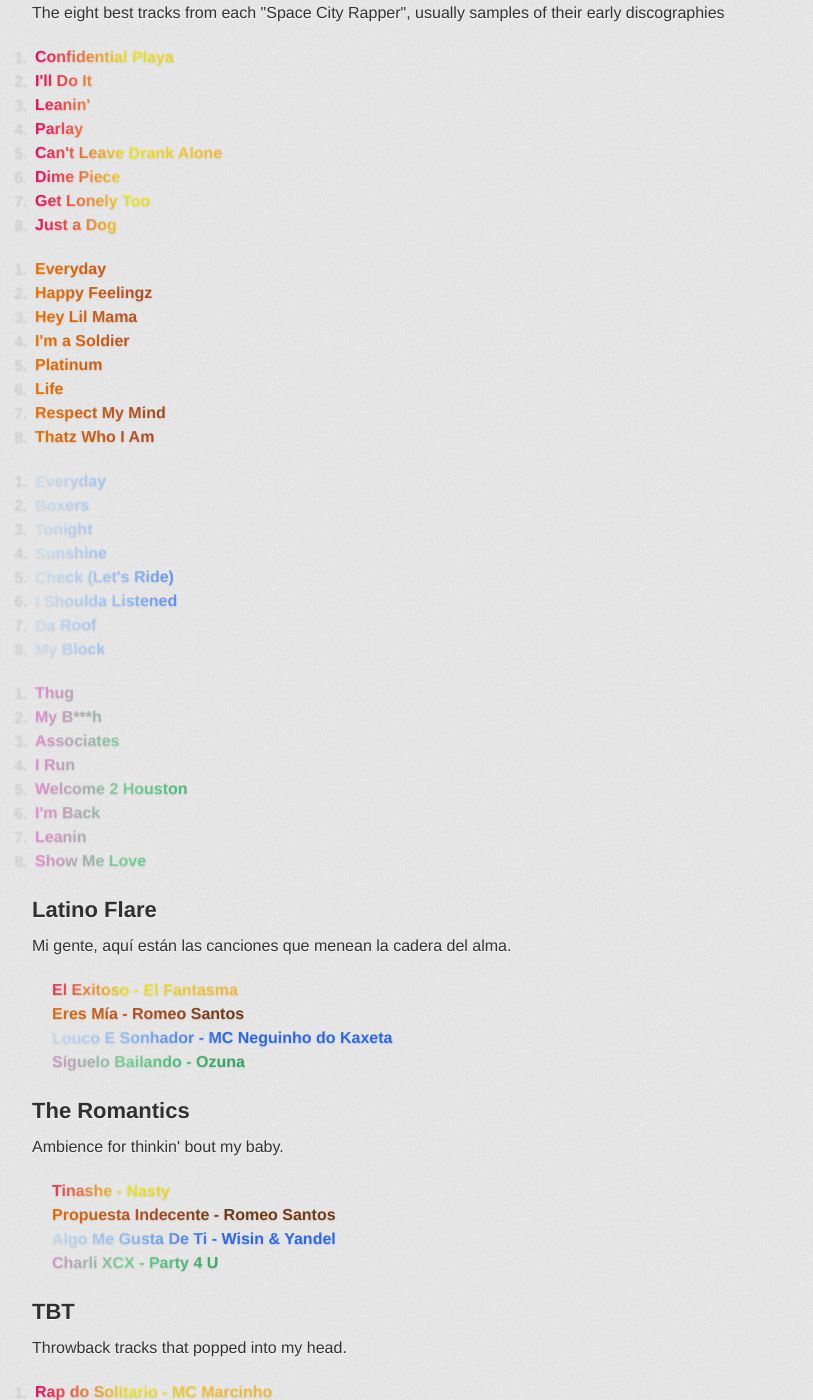
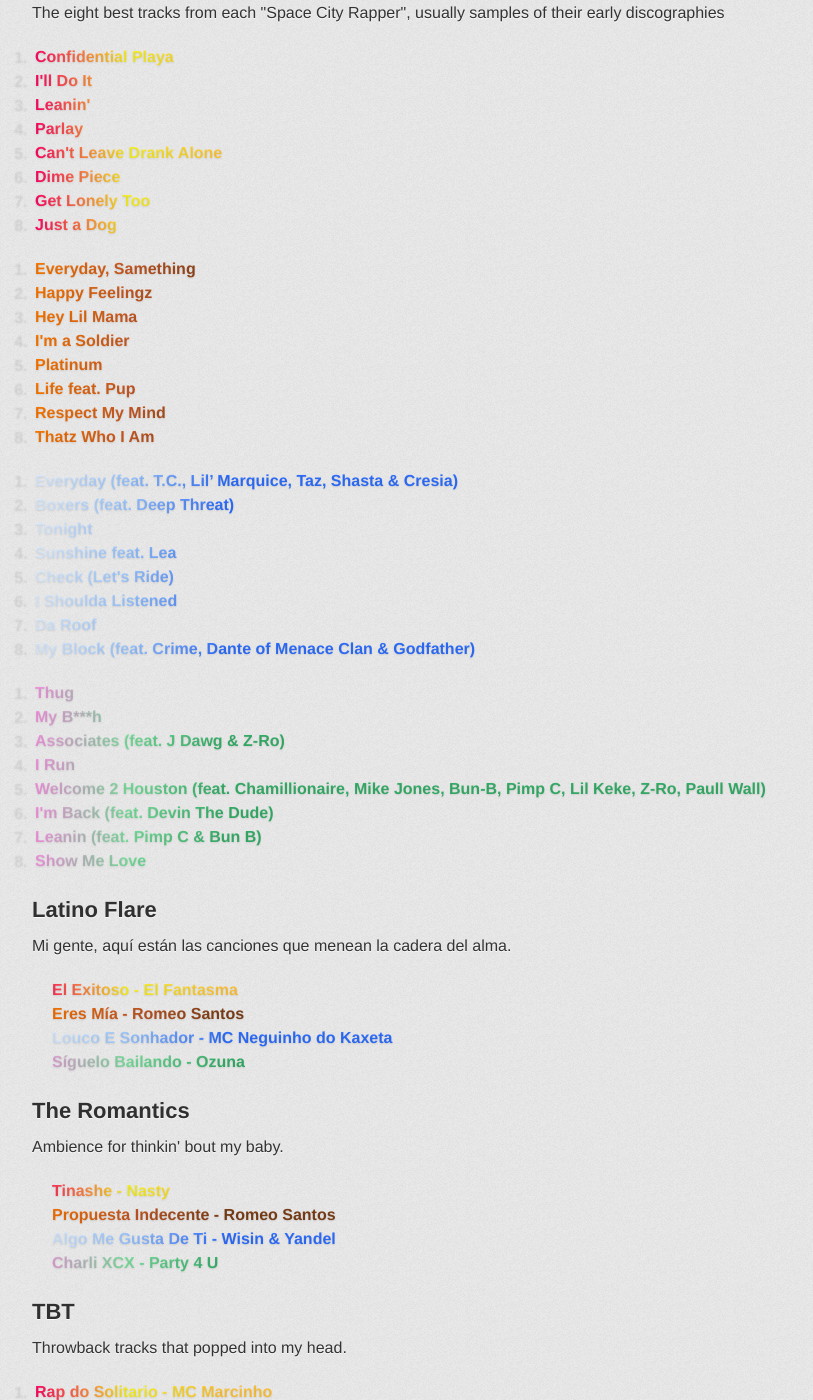
Before and after one commit to juleshenry/juleshenry.github.io, a Jekyll site: the page built from _posts/2025-06-22-Radio-Julio.md, in a window 1280 px wide and 1400 px high, scrolled down 3088 px. Shown: the whole window, without its empty margins (0-813 px from the left). Built offline with Jekyll 4.4.1, drawn with Linux system fonts in a browser that asks for light colours; some web fonts are replaced.

Commit message:
respect-my-mind

```diff
--- a/_posts/2025-06-22-Radio-Julio.md
+++ b/_posts/2025-06-22-Radio-Julio.md
@@ -76,7 +76,7 @@
                             -webkit-background-clip: text;
                             -webkit-text-fill-color: transparent;
                             font-weight: bold;
-                            text-shadow: 0 1px 1px rgba(0,0,0,0.2);">Zero</td>
+                            text-shadow: 0 1px 1px rgba(0,0,0,0.2);">Z-Ro</td>
                 <td style="background: linear-gradient(to bottom, red, #000);
                             -webkit-background-clip: text;
                             -webkit-text-fill-color: transparent;
@@ -273,33 +273,33 @@
     <li>Just a Dog</li>
 </ol>
 <ol style="background: linear-gradient(90deg, #ff7b00 0%, #c85a26 10%, #7b3f19 20%); -webkit-background-clip: text; color: transparent; font-weight: bold; text-shadow: 0 1px 2px rgba(0,0,0,0.1);">
-    <li>Everyday</li>
+    <li>Everyday, Samething</li>
     <li>Happy Feelingz</li>
     <li>Hey Lil Mama</li>
     <li>I'm a Soldier</li>
     <li>Platinum</li>
-    <li>Life</li>
+    <li>Life feat. Pup</li>
     <li>Respect My Mind</li>
     <li>Thatz Who I Am</li>
 </ol>
 <ol style="background: linear-gradient(90deg, #e6f2ff 0%, #9fc9ff 10%, #2f6fff 20%);-webkit-background-clip: text; color: transparent; font-weight: bold; text-shadow: 0 1px 2px rgba(0,0,0,0.1);">
-    <li>Everyday</li>
-    <li>Boxers</li>
+    <li>Everyday (feat. T.C., Lil’ Marquice, Taz, Shasta & Cresia)</li>
+    <li>Boxers (feat. Deep Threat)</li>
     <li>Tonight</li>
-    <li>Sunshine</li>
+    <li>Sunshine feat. Lea</li>
     <li>Check (Let's Ride)</li>
     <li>I Shoulda Listened</li>
     <li>Da Roof</li>
-    <li>My Block</li>
+    <li>My Block (feat. Crime, Dante of Menace Clan & Godfather) </li>
 </ol>
 <ol style="background: linear-gradient(90deg, #fa93e3ff 0%, #7ee1a0 10%, #38b06a 20%); -webkit-background-clip: text; color: transparent; font-weight: bold; text-shadow: 0 1px 2px rgba(0,0,0,0.1);">
     <li>Thug</li>
     <li>My B***h</li>
-    <li>Associates</li>
+    <li>Associates (feat. J Dawg & Z-Ro)</li>
     <li>I Run</li>
-    <li>Welcome 2 Houston</li>
-    <li>I'm Back</li>
-    <li>Leanin</li>
+    <li>Welcome 2 Houston (feat. Chamillionaire, Mike Jones, Bun-B, Pimp C, Lil Keke, Z-Ro, Paull Wall)</li>
+    <li>I'm Back (feat. Devin The Dude)</li>
+    <li>Leanin (feat. Pimp C & Bun B)</li>
     <li>Show Me Love</li>
 </ol>
 </section>
```
